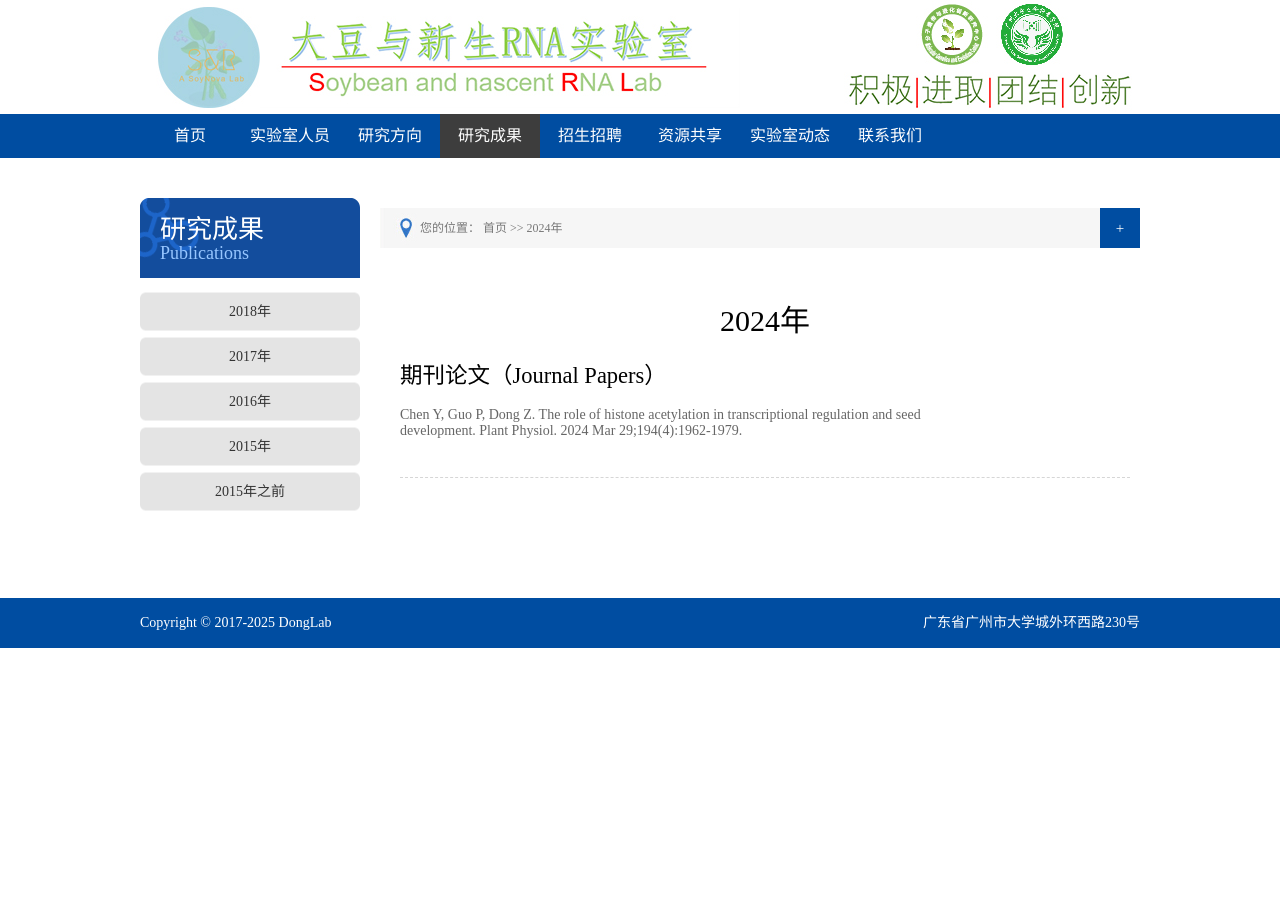
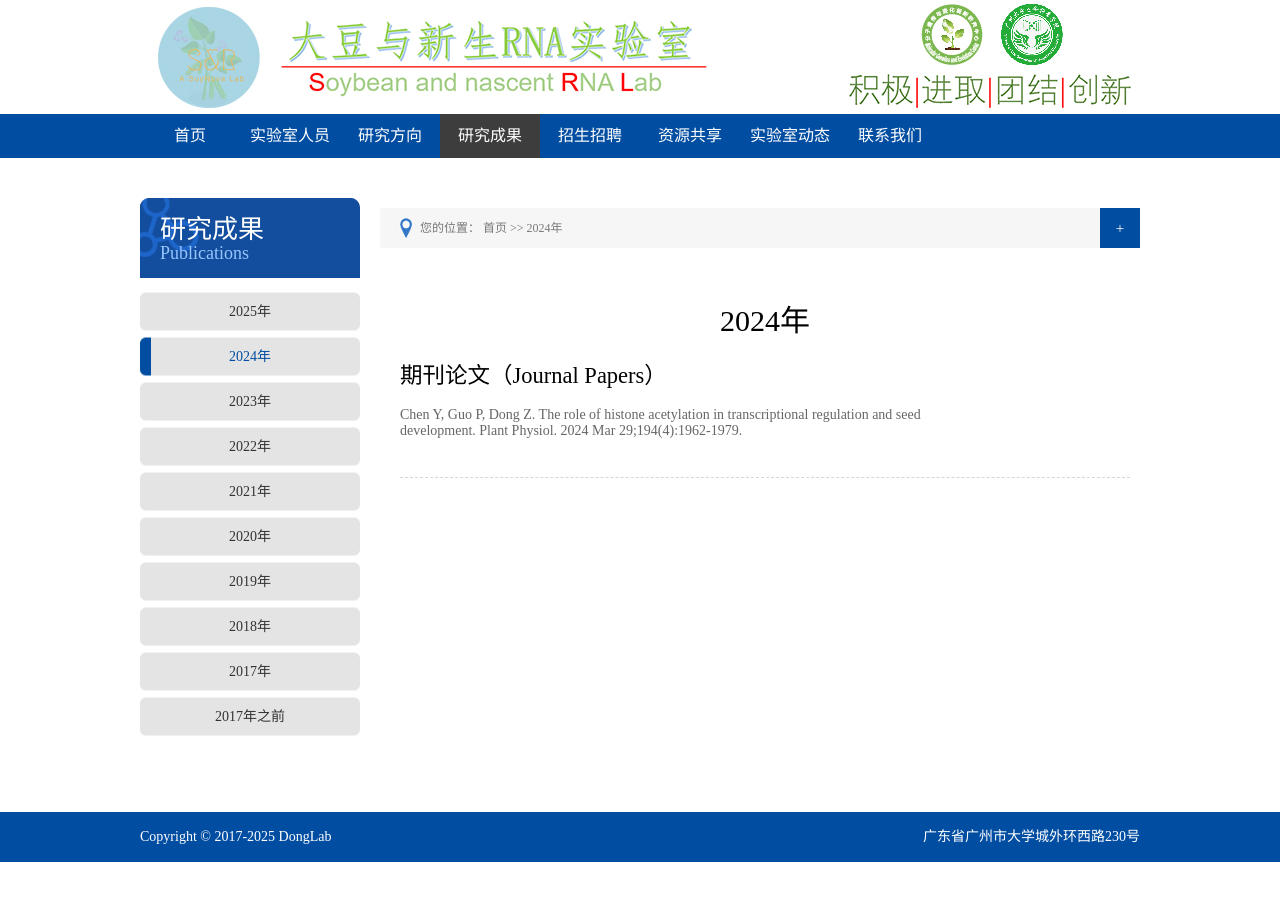
Before and after one commit to zhanweimin2021/zhanweimin2021.github.io, a Jekyll site: the page built from pages/2024.html, in a window 1280 px wide. Built offline with Jekyll 4.4.1, drawn with Linux system fonts in a browser that asks for light colours.

Commit message:
Update page-nav.html

```diff
--- a/_includes/page-nav.html
+++ b/_includes/page-nav.html
@@ -9,11 +9,16 @@
         <li class="{% if page.type == '模块攀爬' %}this{% endif %}"><a title="模块攀爬" href="{{ site.url }}/module-climbing/">模块攀爬</a></li>
         <li class="{% if page.type == '仿生软体' %}this{% endif %}"><a title="仿生软体" href="{{ site.url }}/soft-robotics/">仿生软体</a></li>
         <li class="{% if page.type == '共融操作' %}this{% endif %}"><a title="共融操作" href="{{ site.url }}/intelligent-industry/">共融操作</a></li>{% endif %}{% if page.category == 'publications' %}
+        <li class="{% if page.type == '2025年' %}this{% endif %}"><a title="2025年" href="{{ site.url }}/2015/">2025年</a></li>
+        <li class="{% if page.type == '2024年' %}this{% endif %}"><a title="2024年" href="{{ site.url }}/2015/">2024年</a></li>
+        <li class="{% if page.type == '2023年' %}this{% endif %}"><a title="2023年" href="{{ site.url }}/2023/">2023年</a></li>
+        <li class="{% if page.type == '2022年' %}this{% endif %}"><a title="2022年" href="{{ site.url }}/2022/">2022年</a></li>
+        <li class="{% if page.type == '2021年' %}this{% endif %}"><a title="2021年" href="{{ site.url }}/2021/">2021年</a></li>
+        <li class="{% if page.type == '2020年' %}this{% endif %}"><a title="2020年" href="{{ site.url }}/2020/">2020年</a></li>
+        <li class="{% if page.type == '2019年' %}this{% endif %}"><a title="2019年" href="{{ site.url }}/2019/">2019年</a></li>
         <li class="{% if page.type == '2018年' %}this{% endif %}"><a title="2018年" href="{{ site.url }}/2018/">2018年</a></li>
         <li class="{% if page.type == '2017年' %}this{% endif %}"><a title="2017年" href="{{ site.url }}/2017/">2017年</a></li>
-        <li class="{% if page.type == '2016年' %}this{% endif %}"><a title="2016年" href="{{ site.url }}/2016/">2016年</a></li>
-        <li class="{% if page.type == '2015年' %}this{% endif %}"><a title="2015年" href="{{ site.url }}/2015/">2015年</a></li>
-        <li class="{% if page.type == '2015年之前' %}this{% endif %}"><a title="2015年之前" href="{{ site.url }}/before-2015/">2015年之前</a></li>{% endif %}{% if page.category == 'join' %}
+        <li class="{% if page.type == '2017年之前' %}this{% endif %}"><a title="2017年之前" href="{{ site.url }}/before-2017/">2017年之前</a></li>{% endif %}{% if page.category == 'join' %}
         <li class="{% if page.type == '博士后招聘' %}this{% endif %}"><a title="博士后招聘" href="{{ site.url }}/recruit/">博士后招聘</a></li>
         <li class="{% if page.type == '招生' %}this{% endif %}"><a title="招生" href="{{ site.url }}/recruit-students/">招生</a></li>{% endif %}{% if page.category == 'shared' %}
         <li class="{% if page.type == 'BzRos' %}this{% endif %}"><a title="BzRos" href="{{ site.url }}/bzros/">BzRos</a></li>{% endif %}{% if page.category == 'lab-news' %}
```
